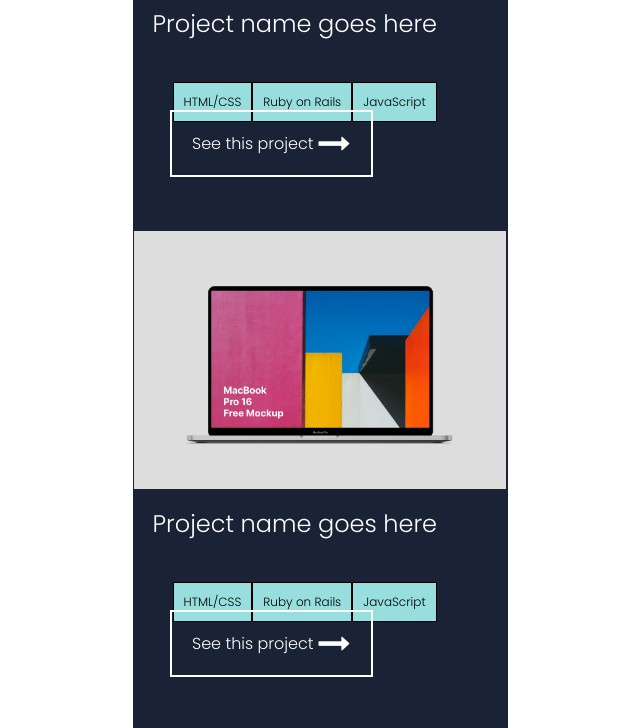
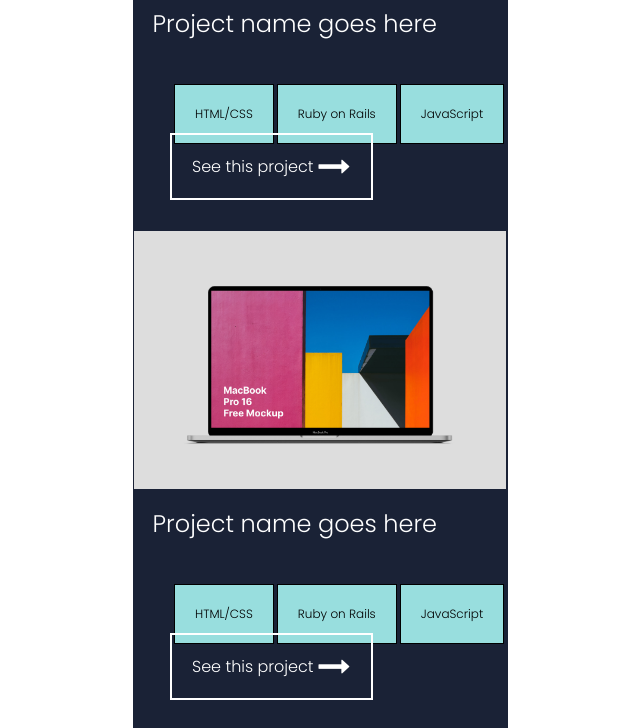
Before and after one commit to SolomonTheCoder/Microverse-Portfolio-mobile-version, a website: page index.html in a window 1280 px wide. Shown: the part 1156-1884 px from the top of the page, without its empty margins (320-960 px from the left). Drawn offline with nearby package versions, Linux system fonts and the light colour scheme.

Commit message:
margin update

```diff
--- a/style.css
+++ b/style.css
@@ -95,17 +95,20 @@ button:hover {
   /* display: flex; */
   gap: 10px;
   margin-bottom: 50px;
+
 }
 
 .list-items {
+  padding: 10px 10px;
   /* align-items: center; */
   float: left;
   font-family: "Poppins", serif;
-  padding: 10px;
+  padding: 20px;
   outline: none;
   border: 1px solid;
   background: #98dede;
   font-size: 12px;
+  margin: 1.5px;
 }
 
 .Project-link {
```
